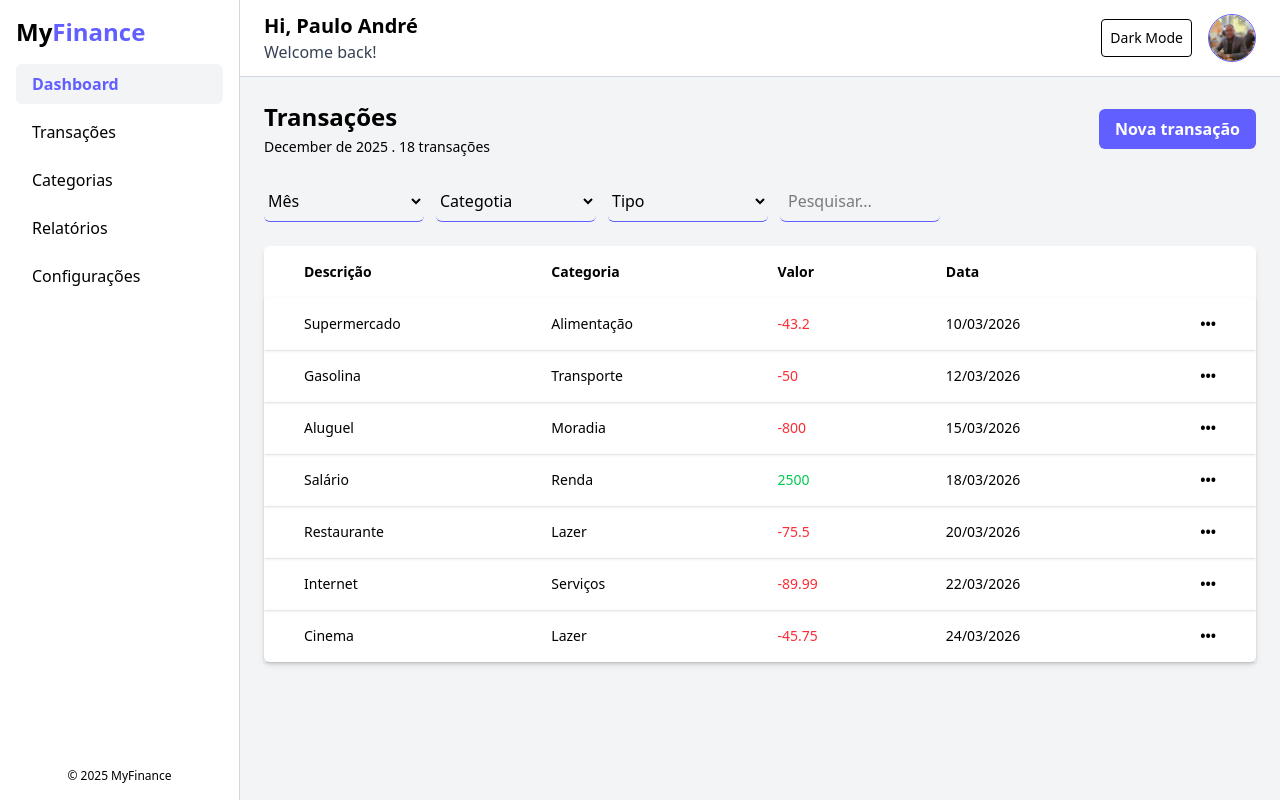
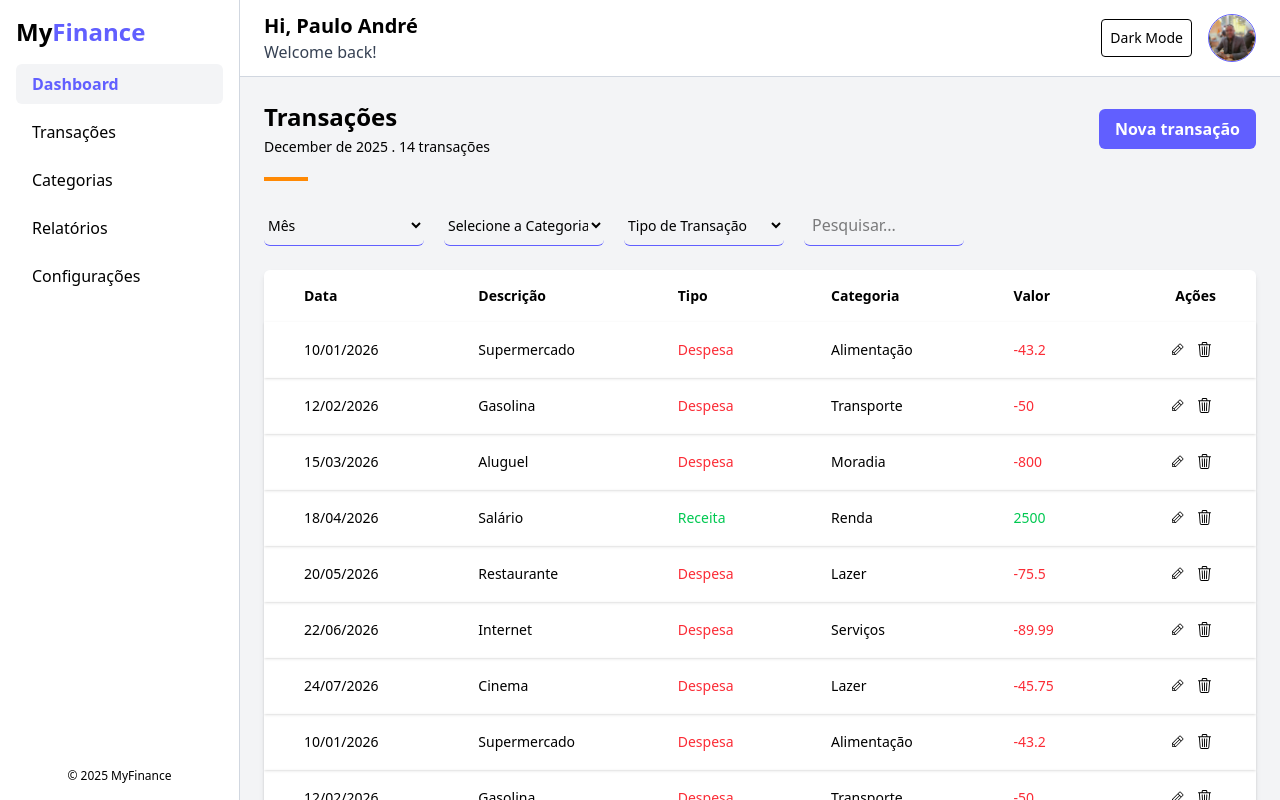
Before and after one commit to PauloAndre05/MyFinance, a React (Vite) app: page /transacoes in a window 1280 px wide. Built offline with nearby package versions, Linux system fonts and the light colour scheme.

Commit message:
feat: filtros e modais na página de transações

```diff
--- /dev/null
+++ b/src/components/shared/editarTransacaoModal.tsx
@@ -0,0 +1,86 @@
+interface EditarTransacaoModalProps {
+  nomeAcao?: string,
+  isOpen?: boolean,
+  setIsOpen?: (isOpen: boolean) => void,
+  dataTransactioEdit?: object
+}
+
+export const EditarTransacaoModal = ({
+  nomeAcao,
+  isOpen,
+  setIsOpen,
+  dataTransactioEdit
+}: EditarTransacaoModalProps) => {
+  function handleCloseModal() {
+    if (setIsOpen) {
+      setIsOpen(false);
+    }
+  }
+
+  return (
+    <>
+      {isOpen && (
+        <div
+          className="absolute bg-black/30 dark:bg-black/80 inset-0 flex justify-center items-center backdrop-blur-[.5px] z-10"
+          onClick={handleCloseModal}
+        >
+          <div
+            className="p-6 bg-white dark:bg-crdBg-secondary border-primary shadow-md flex flex-col z-50 rounded-md"
+            onClick={(e) => e.stopPropagation()}
+          >
+            {/* <h1 className="text-center font-semibold">Editar {nomeAcao}</h1> */}
+
+            {/* FORMULÁRIO DE EDIÇÃO */}
+
+            <form className="text-sm">
+              <div className="grid grid-cols-6 gap-3 items-stretch">
+                <input
+                  className="border-b p-2 outline-0 w-40 border-primary"
+                  type="date"
+                  placeholder=""
+                />
+
+                <input
+                  className="border-b p-2 outline-0 w-40 border-primary"
+                  type="text"
+                  placeholder=""
+                />
+
+                <select
+                  id="tipo"
+                  className="border-b p-2 outline-0 w-40 border-primary"
+                >
+                  <option value="Despesa">Despesa</option>
+                  <option value="Receita">Receita</option>
+                </select>
+
+                <select
+                  id="categoria"
+                  className="border-b p-2 outline-0 w-40 border-primary"
+                >
+                  <option value="Despesa">Alimentação</option>
+                  <option value="Receita">Transporte</option>
+                  <option value="Receita">Renda</option>
+                  <option value="Receita">Lazer</option>
+                </select>
+
+                <input
+                  className="border-b p-2 outline-0 w-40 border-primary"
+                  type="number"
+                  placeholder=""
+                />
+
+                <button
+                  className="w mx-auto bg-gray-500 text-gray-100 mt-2  cursor-pointer hover:bg-gray-600 transition-all duration-300 hover border w-40 rounded-md"
+                  onClick={handleCloseModal}
+                >
+                  Submit
+                </button>
+              </div>
+            </form>
+          </div>
+        </div>
+      )}
+    </>
+  );
+};
--- /dev/null
+++ b/src/components/shared/modalEliminar.tsx
@@ -0,0 +1,29 @@
+interface ModalEliminarProps {
+    nomeAcao: string;
+    isOpen?: boolean;
+    setIsOpen?: (isOpen: boolean) => void;
+}
+
+export const ModalEliminar = ({ nomeAcao, isOpen, setIsOpen }: ModalEliminarProps) => {
+    function handleCloseModal() {
+    if (setIsOpen) {
+      setIsOpen(false);
+    }
+  }
+
+    return (
+        <>
+      {isOpen && (
+        <div className="absolute bg-black/10 dark:bg-black/50 inset-0 flex justify-center items-center backdrop-blur-[.5px] z-10" onClick={handleCloseModal}>
+          <div className="p-6 bg-white dark:bg-crdBg-secondary border-primary shadow-xl flex flex-col gap-6 rounded-md z-50"  onClick={(e) => e.stopPropagation()}>
+            <h1 className="text-center font-semibold">Tem a certeza que deseja eliminar a/o {nomeAcao}?</h1>
+            <div className="flex justify-between gap-3">
+                <button className="w-full bg-gray-500 dark:bg-secondary text-gray-100 py-2 rounded-md mt-4 cursor-pointer hover:bg-red-400 transition-all duration-100 hover:rounded-md" onClick={handleCloseModal}>Eliminar</button>
+                <button className="w-full bg-gray-500 text-gray-100 py-2 rounded-md mt-4 cursor-pointer hover:bg-gray-600 transition-all duration-100 hover:rounded-md" onClick={handleCloseModal}>Cancelar</button>
+            </div>
+          </div>
+        </div>
+      )}
+    </>
+    )
+}
--- a/src/components/transacoes/dadosTransacoes.ts
+++ b/src/components/transacoes/dadosTransacoes.ts
@@ -1,9 +1,16 @@
 export const dadosTransacoes = [
-    {id: 1, descricao: "Supermercado", categoria: "Alimentação", valor: -43.20, data: "10/03/2026"},
-    {id: 2, descricao: "Gasolina", categoria: "Transporte", valor: -50.00, data: "12/03/2026"},
-    {id: 3, descricao: "Aluguel", categoria: "Moradia", valor: -800.00, data: "15/03/2026"},
-    {id: 4, descricao: "Salário", categoria: "Renda", valor: 2500.00, data: "18/03/2026"},
-    {id: 5, descricao: "Restaurante", categoria: "Lazer", valor: -75.50, data: "20/03/2026"},
-    {id: 6, descricao: "Internet", categoria: "Serviços", valor: -89.99, data: "22/03/2026"},
-    {id: 7, descricao: "Cinema", categoria: "Lazer", valor: -45.75, data: "24/03/2026"},
+    {id: "sdfsdf1235tsds", descricao: "Supermercado", categoria: "Alimentação", tipo: "Despesa", valor: -43.20, data: "10/01/2026"},
+    {id: "sdfsdf12425tsds", descricao: "Gasolina", categoria: "Transporte", tipo: "Despesa", valor: -50.00, data: "12/02/2026"},
+    {id: "sdfsdf12435tsds", descricao: "Aluguel", categoria: "Moradia", tipo: "Despesa", valor: -800.00, data: "15/03/2026"},
+    {id: "sdfsdf123sdds5tsds", descricao: "Salário", categoria: "Renda", tipo: "Receita", valor: 2500.00, data: "18/04/2026"},
+    {id: "sdfsdf123ffsdse5tsds", descricao: "Restaurante", categoria: "Lazer", tipo: "Despesa", valor: -75.50, data: "20/05/2026"},
+    {id: "sdfsdf12hrdgd35tsds", descricao: "Internet", categoria: "Serviços", tipo:"Despesa" , valor:-89.99, data:"22/06/2026"},
+    {id: "fhfrgfsdfsdf1235tsds", descricao: "Cinema", categoria: "Lazer", tipo: "Despesa", valor: -45.75, data: "24/07/2026"},
+    {id: "sdfsdfhfhfg1235tsds", descricao: "Supermercado", categoria: "Alimentação", tipo: "Despesa", valor: -43.20, data: "10/01/2026"},
+    {id: "sdfsdf1235tuyhjhtsds", descricao: "Gasolina", categoria: "Transporte", tipo: "Despesa", valor: -50.00, data: "12/02/2026"},
+    {id: "sdfsdf1235tsdedfgvfvhs", descricao: "Aluguel", categoria: "Moradia", tipo:"Despesa" , valor:-800.00, data:"15/03/2026"},
+    {id: "sdfsdf1235tsdxgbykjytgs", descricao: "Salário", categoria:"Renda" , tipo:"Receita" , valor: 2500.00, data:"18/04/2026"},
+    {id: "sdfsdf1235tsddcxfaes", descricao: "Restaurante", categoria:"Lazer" , tipo:"Despesa" , valor:-75.50, data:"20/05/2026"},
+    {id: "sdfsdf1235tsdzfgfbvs", descricao:"Internet" , categoria:"Serviços" , tipo:"Despesa" , valor:-89.99, data:"22/06/2026"},
+    {id: "sdfsdf1235tsds576i75", descricao:"Cinema" , categoria:"Lazer" , tipo:"Despesa" , valor:-45.75, data:"24/07/2026"},
 ]
--- a/src/components/transacoes/filtros/Index.tsx
+++ b/src/components/transacoes/filtros/Index.tsx
@@ -1,36 +1,53 @@
-import { dadosTransacoes } from "../dadosTransacoes";
+import { format } from "date-fns"
 
 interface FiltrosTransacoesProps {
-  filteredTransacoes: typeof dadosTransacoes;
+  onSearch: (term: string) => void
 }
 
-export const FiltrosTransacoes = ({ filteredTransacoes }: FiltrosTransacoesProps) => {
-  /* Pesquisa de transações */
-  function handleSearchTransacoes(value: string) {
-    const resultados = value? filteredTransacoes.filter((transacao) => {
-      return transacao.descricao.toLowerCase().includes(value.toLowerCase()) || transacao.categoria.toLowerCase().includes(value.toLowerCase());
-    })
-    : dadosTransacoes;
-    filteredTransacoes = resultados;
-  }
+export const FiltrosTransacoes = ({ onSearch }: FiltrosTransacoesProps) => {
+  const date = new Date();
+  const allmonths = Array.from({ length: 12 }, (_, i) => {
+    const monthDate = new Date(date.getFullYear(), i, 1);
+    return monthDate;
+  })
   return (
-    <div className="flex flex-wrap gap-3">
-      <select className="border-b outline-0 rounded-md w-40 border-primary cursor-pointer">
+    <div className="flex flex-wrap gap-5">
+
+      <select className="border-b outline-0 rounded-md w-40 border-primary cursor-pointer text-sm" onChange={(e) => onSearch(e.target.value)}>
         <option value="" className="text-text-primary cursor-pointer w-full">
           Mês
         </option>
+        {allmonths.map((month, index) => (
+          <option value={format(month, "MM")} className="text-text-primary cursor-pointer w-full" key={index}>
+            {format(new Date(month), "MMMM")}
+          </option>
+        ))}
       </select>
-      <select name="" id="" className="border-b outline-0 rounded-md w-40 border-primary cursor-pointer">
-        <option value="" className="text-text-primary cursor-pointer w-full">
-          Categotia
+
+      <select name="" id="" className="border-b outline-0 rounded-md w-40 border-primary cursor-pointer text-sm" onChange={(e) => onSearch(e.target.value)}>
+        <option value="" className="text-text-primary cursor-pointer w-full" >
+          Selecione a Categoria
+        </option>
+        <option value="Alimentação" className="text-text-primary cursor-pointer w-full">
+          Alimentação
+        </option>
+        <option value="Transporte" className="text-text-primary cursor-pointer w-full">
+          Transporte
         </option>
       </select>
-      <select name="" id="" className="border-b outline-0 rounded-md w-40 border-primary cursor-pointer">
+
+      <select name="" id="" className="border-b outline-0 rounded-md w-40 border-primary cursor-pointer text-sm" onChange={(e) => onSearch(e.target.value)}>
         <option value="" className="text-text-primary cursor-pointer w-full">
-          Tipo
+          Tipo de Transação
+        </option>
+        <option value="Receita" className="text-text-primary cursor-pointer w-full">
+          Receita
+        </option>
+        <option value="Despesa" className="text-text-primary cursor-pointer w-full">
+          Despesa
         </option>
       </select>
-      <input className="border-b p-2 outline-0 rounded-md w-40 border-primary" placeholder="Pesquisar..." onChange={ (e) => handleSearchTransacoes(e.target.value)}/>
+      <input className="border-b p-2 outline-0 rounded-md w-40 border-primary" placeholder="Pesquisar..." onChange={(e) => onSearch(e.target.value)} />
     </div>
   );
 };
--- a/src/components/transacoes/headerTransacoes/Index.tsx
+++ b/src/components/transacoes/headerTransacoes/Index.tsx
@@ -1,8 +1,12 @@
 import { format } from "date-fns";
+import { dadosTransacoes } from "../dadosTransacoes";
+
 interface HeaderTransacoesProps {
   isOpenModal?: boolean;
   setIsOpenModal?: (isOpen: boolean) => void;
 }
+
+const totalTransacoes = dadosTransacoes.length;
 
 export const HeaderTransacoes = ({
   isOpenModal,
@@ -19,10 +23,11 @@ export const HeaderTransacoes = ({
   }
 
   return (
-    <div className="flex justify-between items-center">
+    <div className="flex flex-col">
+      <div className="flex justify-between items-center ">
         <div className="flex flex-col gap-1">
           <h1 className="text-2xl font-semibold">Transações</h1>
-        <p className="text-sm">{`${currentMonth} de ${currenteYear} . 18 transações`}</p>
+          <p className="text-sm">{`${currentMonth} de ${currenteYear} . ${totalTransacoes} transações`}</p>
         </div>
         <button
           className="px-4 py-2 text-white font-semibold bg-primary rounded-md cursor-pointer"
@@ -31,5 +36,8 @@ export const HeaderTransacoes = ({
           Nova transação
         </button>
       </div>
+      <div className="mt-5 border-b-4 border-orange-400 w-11" />
+
+    </div>
   );
 };
--- a/src/components/transacoes/modalCriarTransacao/Index.tsx
+++ b/src/components/transacoes/modalCriarTransacao/Index.tsx
@@ -13,8 +13,8 @@ export const ModalCriarTransacao = ({ isOpen, setIsOpen }: ModalCriarTransacaoPr
   return (
     <>
       {isOpen && (
-        <div className="absolute bg-black/10 inset-0 flex justify-center items-center backdrop-blur-[.5px] z-10" onClick={handleCloseModal}>
-          <div className="p-6 bg-white dark:bg-secondary mx-auto shadow-md flex flex-col gap-6 rounded-md z-50"  onClick={(e) => e.stopPropagation()}>
+        <div className="absolute bg-black/10 dark:bg-black/50 inset-0 flex justify-center items-center backdrop-blur-[.5px] z-10" onClick={handleCloseModal}>
+          <div className="p-6 bg-white dark:bg-crdBg-secondary border-primary shadow-xl flex flex-col gap-6 rounded-md z-50"  onClick={(e) => e.stopPropagation()}>
             <h1 className="text-center font-semibold">Criar nova transação</h1>
             <form className="grid grid-cols-2 flex-wrap gap-4">
               <select className="w-65 outline-none border-b border-primary rounded-md p-2">
@@ -46,7 +46,7 @@ export const ModalCriarTransacao = ({ isOpen, setIsOpen }: ModalCriarTransacaoPr
                   className="outline-none border-b border-primary rounded-md w-full p-2"
                 />
               </div>
-              <button type="submit" className="bg-primary dark:bg-secondary text-gray-100 py-2 rounded-b-md mt-4 cursor-pointer hover:bg-secondary transition-all duration-300 hover:rounded-md">Submit</button>
+              <button type="submit" className="bg-primary dark:bg-secondary text-gray-100 py-2 rounded-b-md mt-4 cursor-pointer hover:bg-secondary transition-all duration-100 hover:rounded-md">Submit</button>
             </form>
           </div>
         </div>
--- a/src/components/transacoes/tabelaTransacoes/Index.tsx
+++ b/src/components/transacoes/tabelaTransacoes/Index.tsx
@@ -1,39 +1,103 @@
+import { PiPencilLight } from "react-icons/pi";
 import { dadosTransacoes } from "../../transacoes/dadosTransacoes";
+import { BsTrash3 } from "react-icons/bs";
+import { useState } from "react";
+import { ModalEliminar } from "../../shared/modalEliminar";
+import { EditarTransacaoModal } from "../../shared/editarTransacaoModal";
 
-interface TabelaTransacoesProps {
-  filteredTransacoes: typeof dadosTransacoes;
+interface tabelaTransacoesProps {
+  transacoes: typeof dadosTransacoes;
+  getTransactionById: (id: string) => void;
+  transactionFound?: object
 }
 
-export const TabelaTransacoes = ({ filteredTransacoes }: TabelaTransacoesProps) => {
+export const TabelaTransacoes = ({
+  transacoes,
+  getTransactionById,
+  transactionFound
+}: tabelaTransacoesProps) => {
+  const [isOpenModalEliminar, setIsOpenModalEliminar] =
+    useState<boolean>(false);
+  const [isOpenEditarModal, setIsOpenEditarModal] = useState<boolean>(false);
+
+  function handleOpenModalEliminar() {
+    setIsOpenModalEliminar(!isOpenModalEliminar);
+  }
+  function handleOpenEditarModal() {
+    setIsOpenEditarModal(!isOpenEditarModal);
+  }
+  console.log(transactionFound)
+
   return (
     <table className="bg-white dark:bg-crdBg-secondary shadow-md rounded-md w-full overflow-y-auto">
       <thead className=" text-left text-sm">
         <tr>
+          <th className="py-4  px-10 cursor-pointer">Data</th>
           <th className="py-4  px-10 cursor-pointer">Descrição</th>
+          <th className="py-4  px-10 cursor-pointer">Tipo</th>
           <th className="py-4  px-10 cursor-pointer">Categoria</th>
           <th className="py-4  px-10 cursor-pointer">Valor</th>
-            <th className="py-4  px-10 cursor-pointer">Data</th>
-            <th className="py-4  px-10 cursor-pointer"></th>
+          <th className="py-4  px-10 cursor-pointer text-right">Ações</th>
         </tr>
       </thead>
 
       <tbody className="text-sm">
-          {filteredTransacoes.map((transacao) => {
+        {transacoes.map((transacao) => {
           const valorClass =
             transacao.valor < 0 ? "text-red-500" : "text-green-500";
+          const valorTipo =
+            transacao.tipo === "Despesa" ? "text-red-500" : "text-green-500";
           return (
-              <tr className={`shadow scale-100 hover:scale-y-120 ${transacao.id === dadosTransacoes.length ? "hover:shadow-none":""}`} key={transacao.id}>
-                <td className="py-4  px-10 cursor-pointer">{transacao.descricao}</td>
-                <td className="py-4  px-10 cursor-pointer">{transacao.categoria}</td>
-                <td className={`py-4  px-10 cursor-pointer ${valorClass}`}>{transacao.valor}</td>
+            <tr className="shadow" key={transacao.id}>
               <td className="py-4  px-10 cursor-pointer">{transacao.data}</td>
+              <td className="py-4  px-10 cursor-pointer">
+                {transacao.descricao}
+              </td>
+              <td className={`py-4  px-10 cursor-pointer ${valorTipo}`}>
+                {transacao.tipo}
+              </td>
+              <td className="py-4  px-10 cursor-pointer">
+                {transacao.categoria}
+              </td>
+              <td className={`py-4  px-10 cursor-pointer ${valorClass}`}>
+                {transacao.valor}
+              </td>
               <td className="py-4  px-10 cursor-pointer font-bold text-right">
-                  •••
+                <button
+                  className="p-1 mr-1 cursor-pointer"
+                  onClick={() => {
+                    handleOpenEditarModal();
+                    getTransactionById(transacao.id)
+                  }}
+                >
+                  <PiPencilLight size={15} />
+                </button>
+                <button
+                  className="p-1 cursor-pointer"
+                  onClick={handleOpenModalEliminar}
+                >
+                  <BsTrash3 size={15} />
+                </button>
               </td>
             </tr>
           );
         })}
       </tbody>
+      {isOpenModalEliminar && (
+        <ModalEliminar
+          isOpen={isOpenModalEliminar}
+          setIsOpen={setIsOpenModalEliminar}
+          nomeAcao="Transação"
+        />
+      )}
+      {isOpenEditarModal && (
+        <EditarTransacaoModal
+          isOpen={isOpenEditarModal}
+          setIsOpen={setIsOpenEditarModal}
+          nomeAcao="Transação"
+          dataTransactioEdit={transactionFound}
+        />
+      )}
     </table>
   );
 };
--- a/src/pages/transacoes/Index.tsx
+++ b/src/pages/transacoes/Index.tsx
@@ -2,7 +2,7 @@ import { useEffect, useState } from "react";
 import { FiltrosTransacoes } from "../../components/transacoes/filtros/Index";
 import { HeaderTransacoes } from "../../components/transacoes/headerTransacoes/Index";
 import { TabelaTransacoes } from "../../components/transacoes/tabelaTransacoes/Index";
-import { ModalCriarTransacao } from "../../components/transacoes/modalCriarTransacao/Index";
+import { ModalCriarTransacao } from "../../components/transacoes/modalCriarTransacao/Index"; 7
 import { dadosTransacoes } from "../../components/transacoes/dadosTransacoes";
 
 export const Transacoes = () => {
@@ -11,15 +11,28 @@ export const Transacoes = () => {
   }, []);
 
   const [isOpenModal, setIsOpenModal] = useState<boolean>(false);
-  const [filteredTransacoes, setFilteredTransacoes] = useState<typeof dadosTransacoes>(dadosTransacoes);
+  const [filteredTransacoes, setFilteredTransacoes] = useState(dadosTransacoes);
+  const [getTransactionToEdit, setGetTransactionToEdit] = useState<object | undefined>()
+
+  function handleSearch(term: string) {
+    const filtered = dadosTransacoes.filter(transacao => transacao.descricao.toLowerCase().includes(term.toLowerCase()) || transacao.categoria.toLowerCase().includes(term.toLowerCase()) || transacao.data.includes(term) || transacao.tipo.toLowerCase().includes(term.toLowerCase()));
+    setFilteredTransacoes(filtered);
+  }
+
+  function getTransactionById (id: string) {
+    const result = dadosTransacoes.find(transactionId => transactionId.id === id)
+    setGetTransactionToEdit(result)
+  }
+
+
   return (
     <div className="flex flex-col gap-6">
       <HeaderTransacoes
         isOpenModal={isOpenModal}
         setIsOpenModal={setIsOpenModal}
       />
-        <FiltrosTransacoes filteredTransacoes={filteredTransacoes} />
-        <TabelaTransacoes filteredTransacoes={filteredTransacoes} />
+      <FiltrosTransacoes onSearch={handleSearch} />
+      <TabelaTransacoes transacoes={filteredTransacoes} getTransactionById={getTransactionById} transactionFound={getTransactionToEdit}/>
       <ModalCriarTransacao isOpen={isOpenModal} setIsOpen={setIsOpenModal} />
 
     </div>
```
Lines whose indentation alone changed are shown as unchanged.
